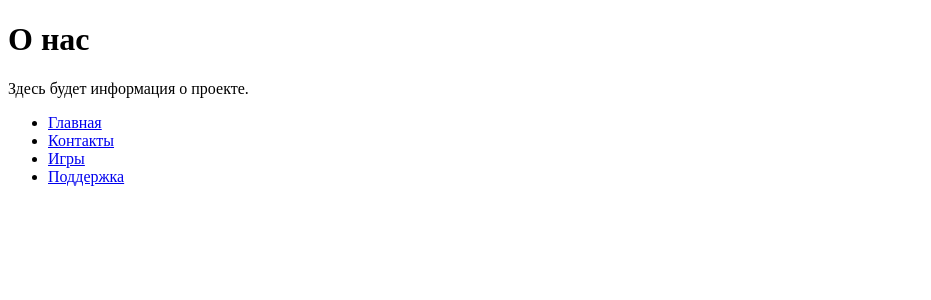
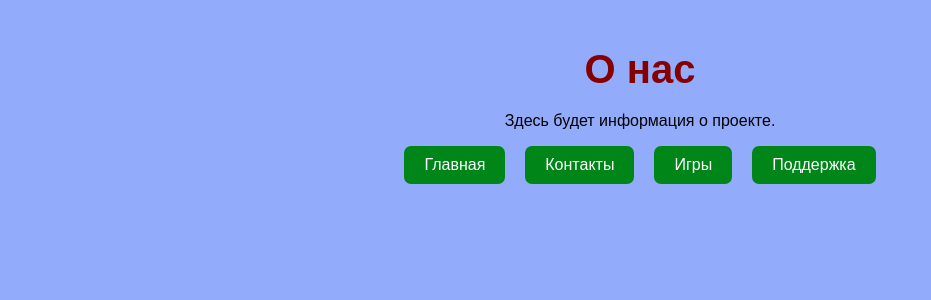
Before and after one commit to Britva52/ProjectCSN02-30, a Django app: page /about/ in a window 1280 px wide. Shown: the top 300 px of the page, without its empty margins (0-931 px from the left). Run offline with Django 5.2, Linux system fonts and the light colour scheme.

Commit message:
Add files via upload

```diff
--- a/casino_project/ProjectCasino02-30/casino_project/casino/static/casino/style.css
+++ b/casino_project/ProjectCasino02-30/casino_project/casino/static/casino/style.css
@@ -184,6 +184,92 @@
     box-shadow: 0 2px 4px rgba(0, 0, 0, 0.2);
 }
 
+.about-page {
+    padding: 20px;
+    max-width: 800px;
+    margin: 0 auto;
+}
+
+.about-page h1 {
+    font-size: 2.5em;
+    color: #850000;
+    margin-bottom: 20px;
+    text-align: center;
+}
+
+.about-page p {
+    text-align: center;
+}
+
+.about-page nav ul {
+    list-style-type: none;
+    padding: 0;
+    margin: 0;
+    display: flex;
+    justify-content: center;
+}
+
+.about-page nav ul li {
+    margin: 0 10px;
+}
+
+.about-page nav a {
+    display: block;
+    padding: 10px 20px;
+    text-decoration: none;
+    color: white;
+    background-color: #008518;
+    border-radius: 7px;
+    transition: background-color 0.6s ease;
+}
+
+.about-page nav a:hover {
+    background-color: #852c00;
+}
+
+.contacts-page {
+    padding: 20px;
+    max-width: 800px;
+    margin: 0 auto;
+}
+
+.contacts-page h1 {
+    font-size: 2.5em;
+    color: #850000;
+    margin-bottom: 20px;
+    text-align: center;
+}
+
+.contacts-page p {
+    text-align: center;
+}
+
+.contacts-page nav ul {
+    list-style-type: none;
+    padding: 0;
+    margin: 0;
+    display: flex;
+    justify-content: center;
+}
+
+.contacts-page nav ul li {
+    margin: 0 10px;
+}
+
+.contacts-page nav a {
+    display: block;
+    padding: 10px 20px;
+    text-decoration: none;
+    color: white;
+    background-color: #008518;
+    border-radius: 7px;
+    transition: background-color 0.6s ease;
+}
+
+.contacts-page nav a:hover {
+    background-color: #852c00;
+}
+
 body {
     font-family: 'Winky Sans', sans-serif;
 }
--- a/casino_project/ProjectCasino02-30/casino_project/casino/templates/about.html
+++ b/casino_project/ProjectCasino02-30/casino_project/casino/templates/about.html
@@ -2,9 +2,13 @@
 <html lang="ru">
 <head>
     <meta charset="UTF-8">
+    <meta name="viewport" content="width=device-width, initial-scale=1.0">
     <title>Информационная среда</title>
+    {% load static %}
+    <link rel="stylesheet" href="{% static 'casino/style.css' %}">
 </head>
 <body>
+    <div class="about-page">
         <h1>О нас</h1>
         <p>Здесь будет информация о проекте.</p>
         <nav>
@@ -15,5 +19,6 @@
                 <li><a href="{% url 'support' %}">Поддержка</a></li>
             </ul>
         </nav>
+    </div>
 </body>
 </html>
--- a/casino_project/ProjectCasino02-30/casino_project/casino/templates/contacts.html
+++ b/casino_project/ProjectCasino02-30/casino_project/casino/templates/contacts.html
@@ -2,9 +2,13 @@
 <html lang="ru">
 <head>
     <meta charset="UTF-8">
+    <meta name="viewport" content="width=device-width, initial-scale=1.0">
     <title>Информационная среда</title>
+    {% load static %}
+    <link rel="stylesheet" href="{% static 'casino/style.css' %}">
 </head>
 <body>
+    <div class="games-page">
         <h1>Контакты</h1>
         <p>Здесь будет информация для связи.</p>
         <nav>
@@ -15,5 +19,6 @@
                 <li><a href="{% url 'support' %}">Поддержка</a></li>
             </ul>
         </nav>
+    </div>
 </body>
 </html>
--- a/casino_project/ProjectCasino02-30/casino_project/casino/views.py
+++ b/casino_project/ProjectCasino02-30/casino_project/casino/views.py
@@ -26,3 +26,7 @@
 def games(request):
     print("Страница 'Игры' была вызвана")
     return render(request, 'games.html')
+
+
+def home(request):
+    return render(request, 'home.html')
--- a/casino_project/ProjectCasino02-30/casino_project/casino_project/urls.py
+++ b/casino_project/ProjectCasino02-30/casino_project/casino_project/urls.py
@@ -4,7 +4,7 @@
 
 urlpatterns = [
     path('admin/', admin.site.urls),
-    path('', views.home, name='home'),
+    path('', views.home, name='index'),
     path('index/', views.index, name='index'),
     path('about/', views.about, name='about'),
     path('support/', views.support, name='support'),
```
Also changed, not shown: casino_project/ProjectCasino02-30/casino_project/casino/templates/index.html (+15 -4 lines). Lines whose indentation alone changed are shown as unchanged.
